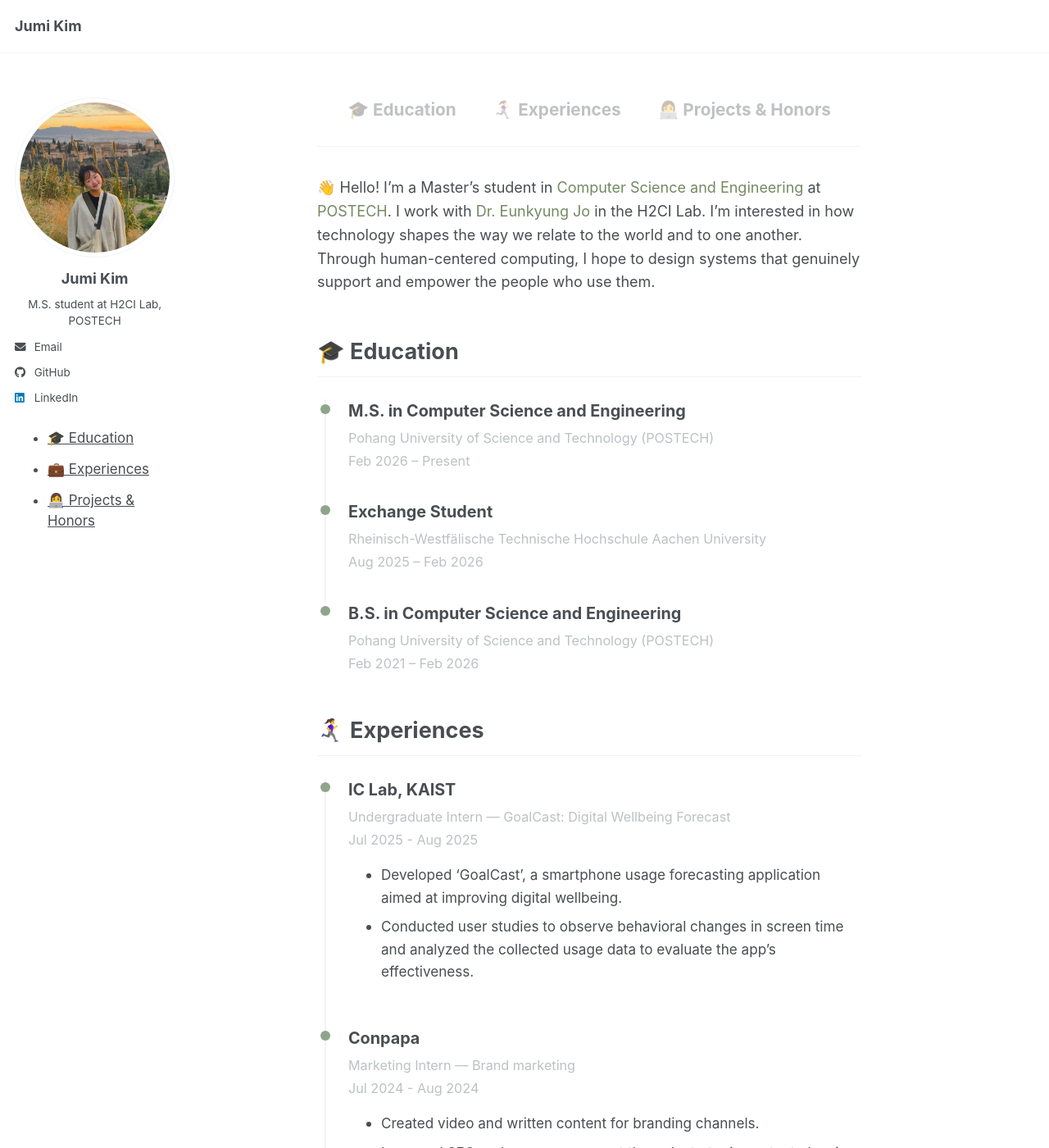
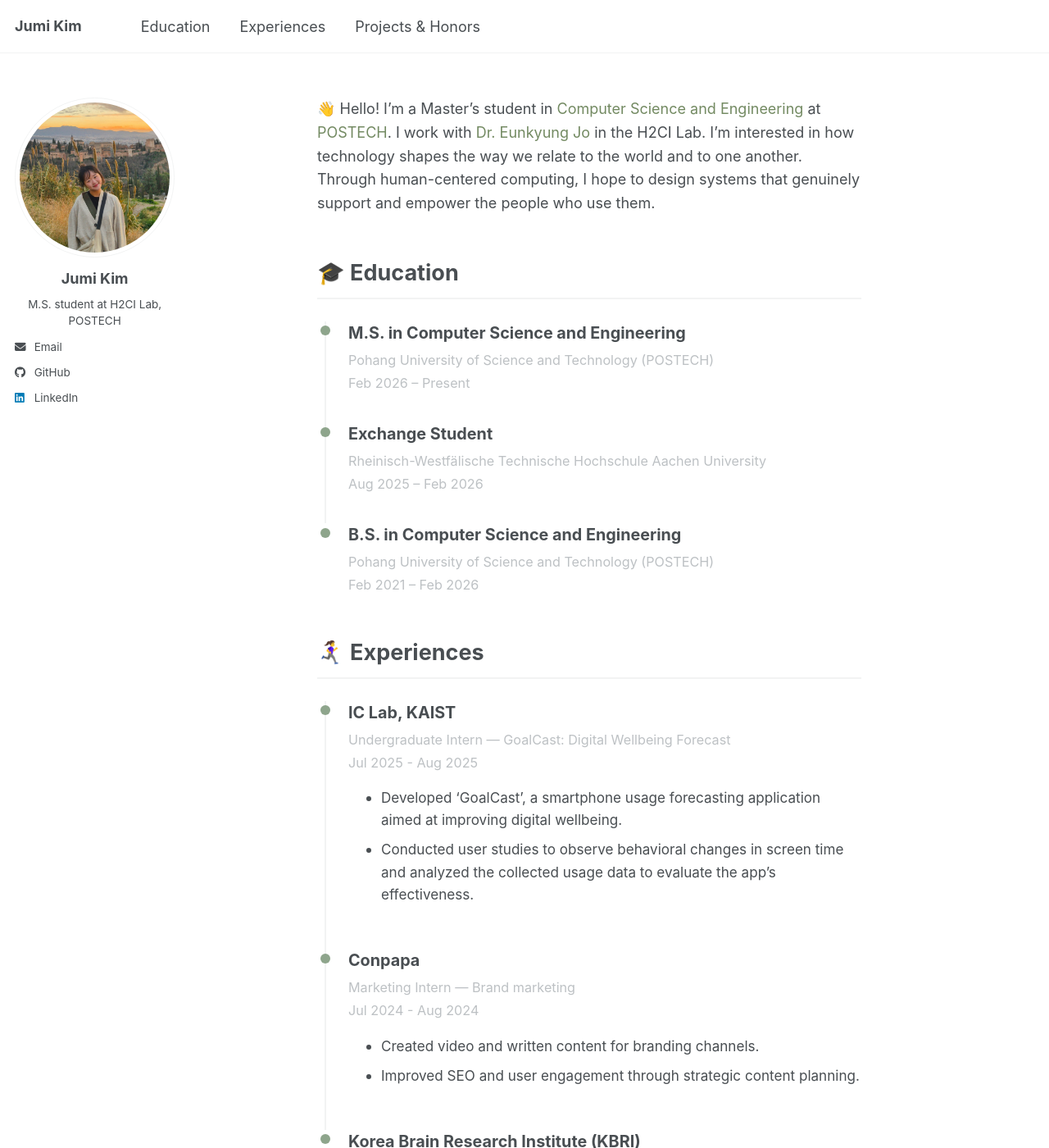
Before and after one commit to jglosa/jglosa.github.io, a Jekyll site: the page built from _pages/about.md, in a window 1280 px wide and 1400 px high. Shown: the whole window at 82% size. Built offline with Jekyll 4.4.1, drawn with Linux system fonts in a browser that asks for light colours; a script bundle is joined from its source files by our own code; library files that are not in the unit come from our copies.

Commit message:
navigation menu fix again

```diff
--- a/_includes/author-profile.html
+++ b/_includes/author-profile.html
@@ -174,13 +174,13 @@
     </ul>
   </div>
 
-  <div class="sidebar-nav">
+  <!-- <div class="sidebar-nav">
     <ul class="nav__list">
       <li><a href="#education" class="nav__link">🎓 Education</a></li>
       <li><a href="#experiences" class="nav__link">💼 Experiences</a></li>
       <li><a href="#projects" class="nav__link">👩‍💻 Projects & Honors</a></li>
     </ul>
-  </div>
+  </div> -->
 
   <!-- <script>
     document.addEventListener("DOMContentLoaded", function() {
--- a/_includes/masthead.html
+++ b/_includes/masthead.html
@@ -3,27 +3,62 @@
   <div class="masthead__inner-wrap">
     <div class="masthead__menu">
       <nav id="site-nav" class="greedy-nav">
-        <!-- <button><span class="navicon"></span></button> -->
         <ul class="visible-links">
           <li class="masthead__menu-item masthead__menu-item--lg persist">
             <a href="{{ base_path }}/">{{ site.title }}</a>
           </li>
-          {% for link in site.data.navigation.main %}
-            {% if link.url contains 'http' %}
-              {% assign domain = '' %}
-            {% else %}
-              {% assign domain = base_path %}
-            {% endif %}
-            <li class="masthead__menu-item {% if page.url contains link.url and link.url != '/' %}selected{% endif %}">
-              <a href="{{ domain }}{{ link.url }}">{{ link.title }}</a>
-            </li>
-          {% endfor %}
-          <!-- <li id="theme-toggle" class="masthead__menu-item persist tail">
-            <a role="button" aria-labelledby="theme-icon"><i id="theme-icon" class="fa-solid fa-sun" aria-hidden="true" title="toggle theme"></i></a>
-          </li> -->
+
+          <li class="masthead__menu-item"><a href="#education" class="head-nav-link">Education</a></li>
+          <li class="masthead__menu-item"><a href="#experiences" class="head-nav-link">Experiences</a></li>
+          <li class="masthead__menu-item"><a href="#projects" class="head-nav-link">Projects & Honors</a></li>
+
         </ul>
         <ul class="hidden-links hidden"></ul>
       </nav>
     </div>
   </div>
 </div>
+
+<script>
+  document.addEventListener("DOMContentLoaded", function() {
+    const sections = document.querySelectorAll('.content-section');
+    const navLinks = document.querySelectorAll('.head-nav-link');
+
+    window.addEventListener('scroll', () => {
+      let current = '';
+      sections.forEach(section => {
+        const sectionTop = section.offsetTop;
+        if (pageYOffset >= sectionTop - 150) {
+          current = section.getAttribute('id');
+        }
+      });
+
+      navLinks.forEach(link => {
+        link.style.opacity = '0.4'; // 평소엔 투명하게
+        link.style.fontWeight = 'normal';
+        if (link.getAttribute('href') === `#${current}`) {
+          link.style.opacity = '1'; // 선택되면 진하게
+          link.style.fontWeight = 'bold';
+        }
+      });
+    });
+
+    // 마우스 호버 효과
+    navLinks.forEach(link => {
+      link.addEventListener('mouseenter', () => {
+        link.style.opacity = '1';
+      });
+      link.addEventListener('mouseleave', () => {
+        const currentHref = link.getAttribute('href');
+        // 현재 위치한 섹션이 아닐 때만 다시 투명하게 되돌림
+        let isCurrent = false;
+        sections.forEach(section => {
+          if (pageYOffset >= section.offsetTop - 150 && currentHref === `#${section.getAttribute('id')}`) {
+            isCurrent = true;
+          }
+        });
+        if (!isCurrent) link.style.opacity = '0.4';
+      });
+    });
+  });
+</script>
--- a/_layouts/portfolio.html
+++ b/_layouts/portfolio.html
@@ -29,39 +29,6 @@ layout: default
           {% if page.title %}<h1 class="page__title" itemprop="headline">{{ page.title | markdownify | remove: "<p>" | remove: "</p>" }}</h1>{% endif %}
         </header>
       {% endunless %}
-
-      <section class="page__content" itemprop="text">
-        <div class="top-nav">
-          <ul class="nav__list">
-            <li><a href="#education" class="nav__link">🎓 Education</a></li>
-            <li><a href="#experiences" class="nav__link">🏃‍♀️‍➡️ Experiences</a></li>
-            <li><a href="#projects" class="nav__link">👩‍💻 Projects & Honors</a></li>
-          </ul>
-        </div>
-
-        <script>
-          document.addEventListener("DOMContentLoaded", function() {
-            const sections = document.querySelectorAll('.content-section');
-            const navLinks = document.querySelectorAll('.top-nav .nav__link');
-
-            window.addEventListener('scroll', () => {
-              let current = '';
-              sections.forEach(section => {
-                const sectionTop = section.offsetTop;
-                if (pageYOffset >= sectionTop - 150) {
-                  current = section.getAttribute('id');
-                }
-              });
-
-              navLinks.forEach(link => {
-                link.classList.remove('active');
-                if (link.getAttribute('href') === `#${current}`) {
-                  link.classList.add('active');
-                }
-              });
-            });
-          });
-        </script>
 
         <!-- Intro Section -->
         <div class="intro-section">
--- a/_sass/layout/_page.scss
+++ b/_sass/layout/_page.scss
@@ -415,44 +415,3 @@
   opacity: 0.7; /* 마우스를 올리면 살짝 투명해지면서 클릭할 수 있다는 걸 알려줌 */
   text-decoration: none !important;
 }
-
-/* ==========================================================================
-   Top Navigation (상단 가로 메뉴) 스타일
-   ========================================================================== */
-.top-nav {
-  margin-bottom: 2rem;
-  padding-bottom: 1.5rem;
-  border-bottom: 1px solid var(--global-border-color); /* 아래쪽에 얇은 구분선 추가 */
-
-  ul {
-    list-style: none !important;
-    padding: 0 !important;
-    margin: 0 !important;
-    display: flex; /* 💡 가로로 나란히 정렬하는 핵심 코드! */
-    justify-content: center; /* 가운데 정렬 */
-    flex-wrap: wrap; /* 화면이 좁아지면 자연스럽게 줄바꿈 */
-    gap: 2.5rem; /* 메뉴 사이의 넓은 간격 */
-  }
-
-  li {
-    list-style: none !important;
-    margin: 0 !important;
-  }
-
-  .nav__link {
-    display: inline-block;
-    font-size: 1.15rem;
-    font-weight: 700 !important;
-    color: var(--global-text-color) !important;
-    opacity: 0.35; /* 평소엔 연하게 */
-    text-decoration: none !important;
-    border-bottom: 0 !important;
-    transition: opacity 0.2s ease-in-out;
-
-    &:hover,
-    &.active {
-      opacity: 1 !important; /* 마우스 닿거나 해당 위치면 진하게! */
-      text-decoration: none !important;
-    }
-  }
-}
```
